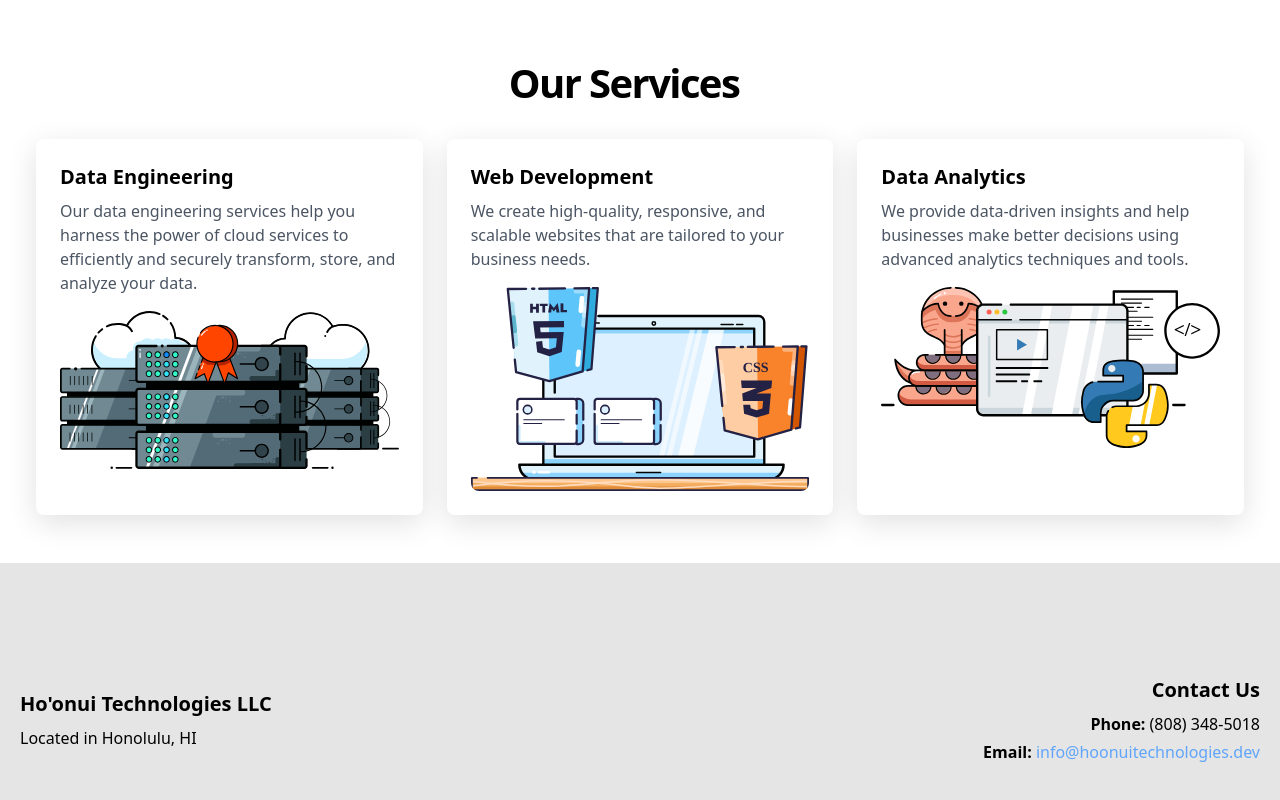
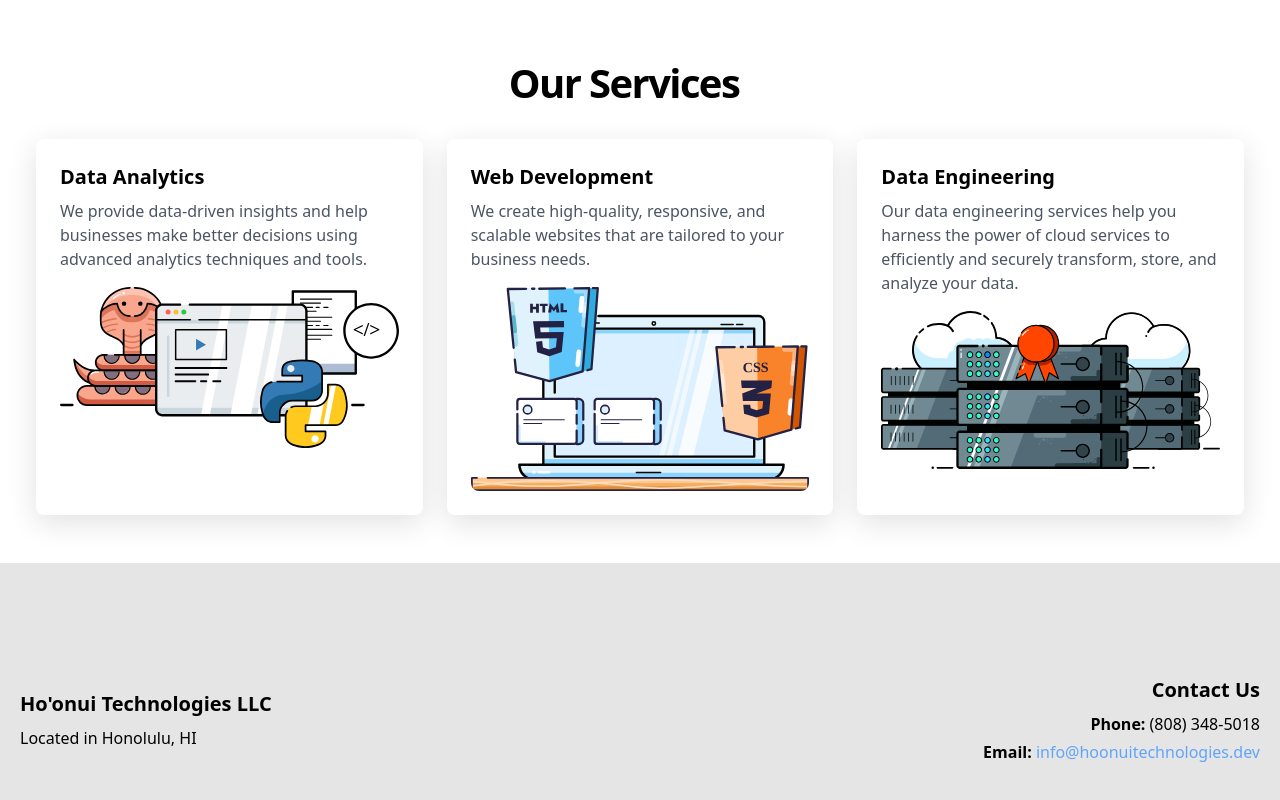
Before and after one commit to Ho-onui-Technologies/hoonui-app, a Next.js app: page / in a window 1280 px wide. Shown: the part 1076-1876 px from the top of the page. Built offline with nearby package versions, Linux system fonts and the light colour scheme.

Commit message:
Switched services order

```diff
--- a/components/landing/landing.tsx
+++ b/components/landing/landing.tsx
@@ -12,10 +12,10 @@ const ServiceCard = ({ title, description, imgUrl }) => (
 const Intro = () => {
   const services = [
     {
-      title: 'Data Engineering',
+      title: 'Data Analytics',
       description:
-        'Our data engineering services help you harness the power of cloud services to efficiently and securely transform, store, and analyze your data.',
-      imgUrl: 'assets/de.svg',
+        'We provide data-driven insights and help businesses make better decisions using advanced analytics techniques and tools.',
+      imgUrl: 'assets/da.svg',
     },
     {
       title: 'Web Development',
@@ -24,10 +24,10 @@ const Intro = () => {
       imgUrl: 'assets/wd2.svg',
     },
     {
-      title: 'Data Analytics',
+      title: 'Data Engineering',
       description:
-        'We provide data-driven insights and help businesses make better decisions using advanced analytics techniques and tools.',
-      imgUrl: 'assets/da.svg',
+        'Our data engineering services help you harness the power of cloud services to efficiently and securely transform, store, and analyze your data.',
+      imgUrl: 'assets/de.svg',
     },
   ];
 
```
